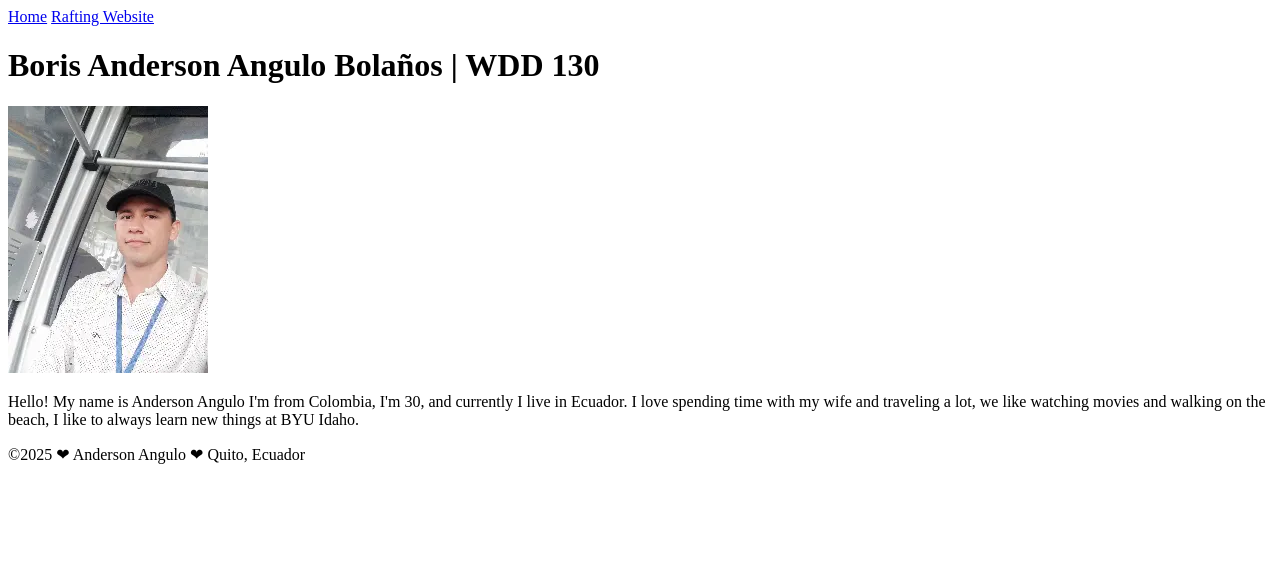
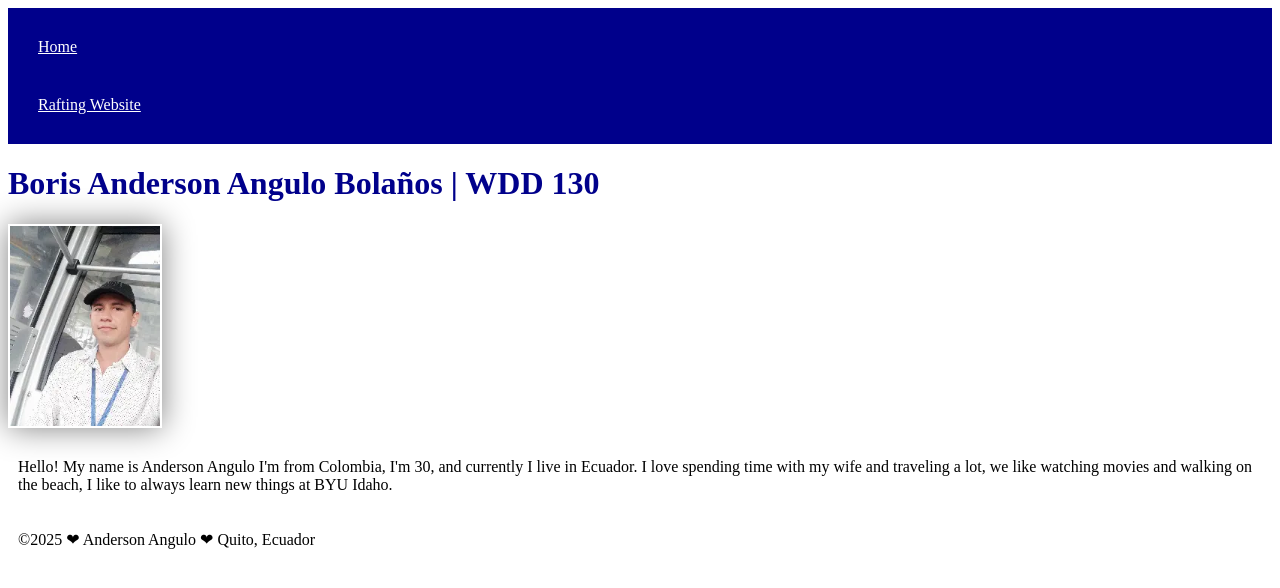
Before and after one commit to Andy9424/WDD130, a plain HTML site: page index.html in a window 1280 px wide. Drawn offline with Linux system fonts and the light colour scheme.

Commit message:
css styles

```diff
--- a/index.html
+++ b/index.html
@@ -5,6 +5,7 @@
     <meta charset="utf-8">
     <meta name="viewport" content="width=device-width, initial-scale=1.0">
     <title>Anderson Angulo | WDD 130</title>
+    <link rel="stylesheet" href="styles/styles.css">
 </head>
 
 <body>
--- /dev/null
+++ b/styles/styles.css
@@ -0,0 +1,25 @@
+nav {
+    background-color: darkblue;
+    padding: 10px;
+}
+
+nav a {
+    color: white;
+    display: block;
+    padding: 20px;
+}
+
+h1 {
+    color: darkblue;
+}
+
+img {
+    width: 150px;
+    height: auto;
+    border: 1 px solid black;
+    padding: 2px;
+    box-shadow: 0 0 30px gray;
+}
+
+P { padding: 10px;
+}
```
